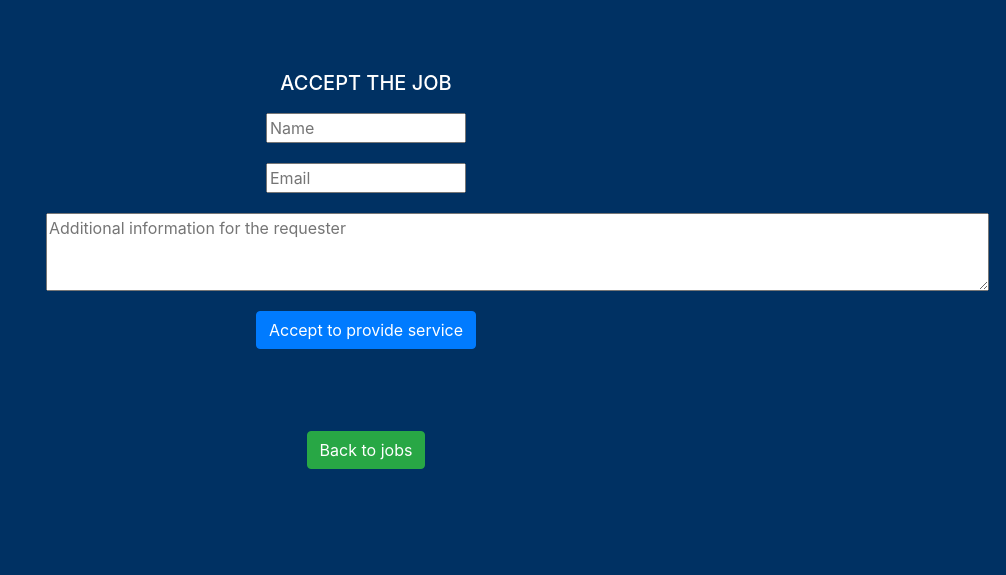
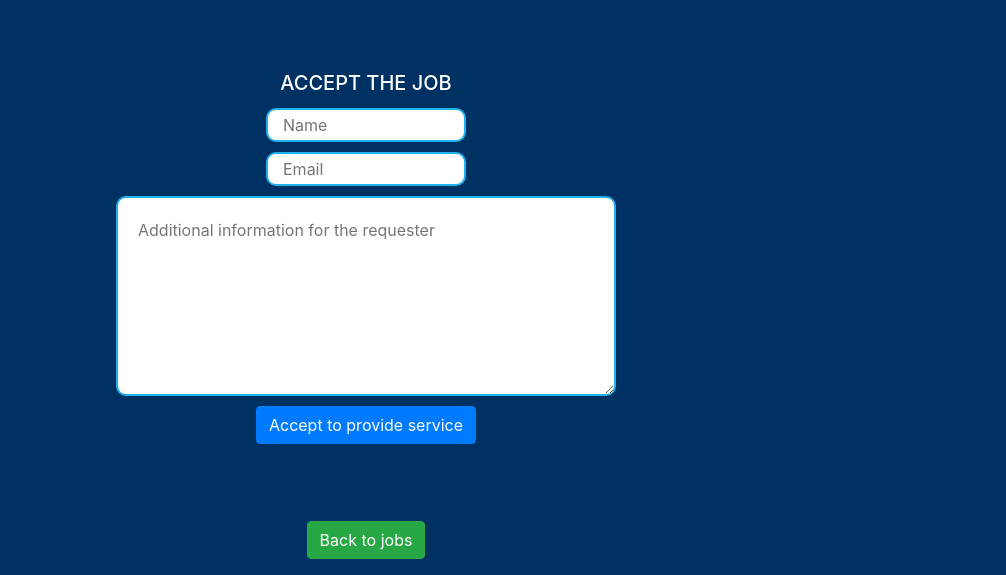
Before and after one commit to SonjaOe/Hanttihommasovellus, a Flask app: template src/templates/details.html in a window 1280 px wide. Shown: the part 825-1400 px from the top of the page, without its empty margins (274-1280 px from the left). Before the commit the page ends 1310 px from the top, so only its background shows below. Run offline with Flask 2, Linux system fonts and the light colour scheme; the template is opened without the code that fills it, so the values that code supplies are empty; some libraries are stand-ins or nearby versions.

Commit message:
added rounded corners to details.html input boxes

```diff
--- a/src/templates/details.html
+++ b/src/templates/details.html
@@ -47,15 +47,29 @@
                     width: 50%;
                     margin: 0 auto;
                 }
+                #ip1 {
+                    border-radius: 10px;
+                    border: 2px solid rgb(31, 178, 236);
+                    padding: 15px;
+                    width: 200px;
+                    height: 20px;
+                }
+                #ip2 {
+                    border-radius: 10px;
+                    border: 2px solid rgb(31, 178, 236);
+                    padding: 20px;
+                    width: 500px;
+                    height: 200px;
+                }
                 form > * {
-                    margin: 10px auto;
+                    margin: 5px auto;
                 }
                 </style>
 
             <form method="post" action="/jobs/details/{{ data['ServiceID'] }}">
-                <input type="text" name="name" placeholder="Name" style="height: 30px; width: 200px;">
-                <input type="text" name="email" placeholder="Email" style="height: 30px; width: 200px;">
-                <textarea name="message" rows="3" cols="90" placeholder="Additional information for the requester"></textarea>
+                <input id="ip1" type="text" name="name" placeholder="Name" style="height: 30px; width: 200px;">
+                <input id="ip1" type="text" name="email" placeholder="Email" style="height: 30px; width: 200px;">
+                <textarea id="ip2" name="message" rows="3" cols="90" placeholder="Additional information for the requester"></textarea>
                 <input type="submit" value="Accept to provide service" class="btn btn-primary">
             </form>
             {% with messages = get_flashed_messages() %}
```
